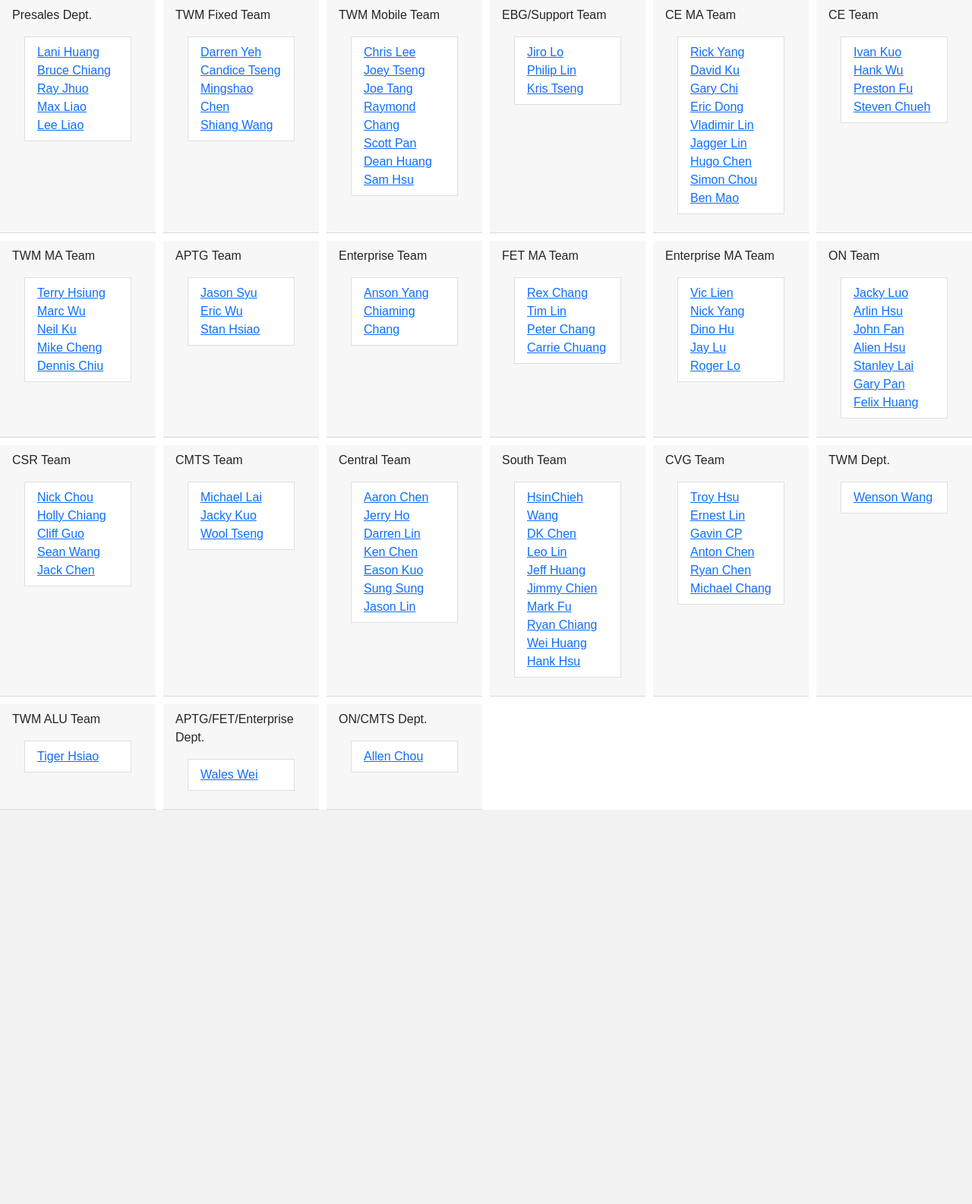
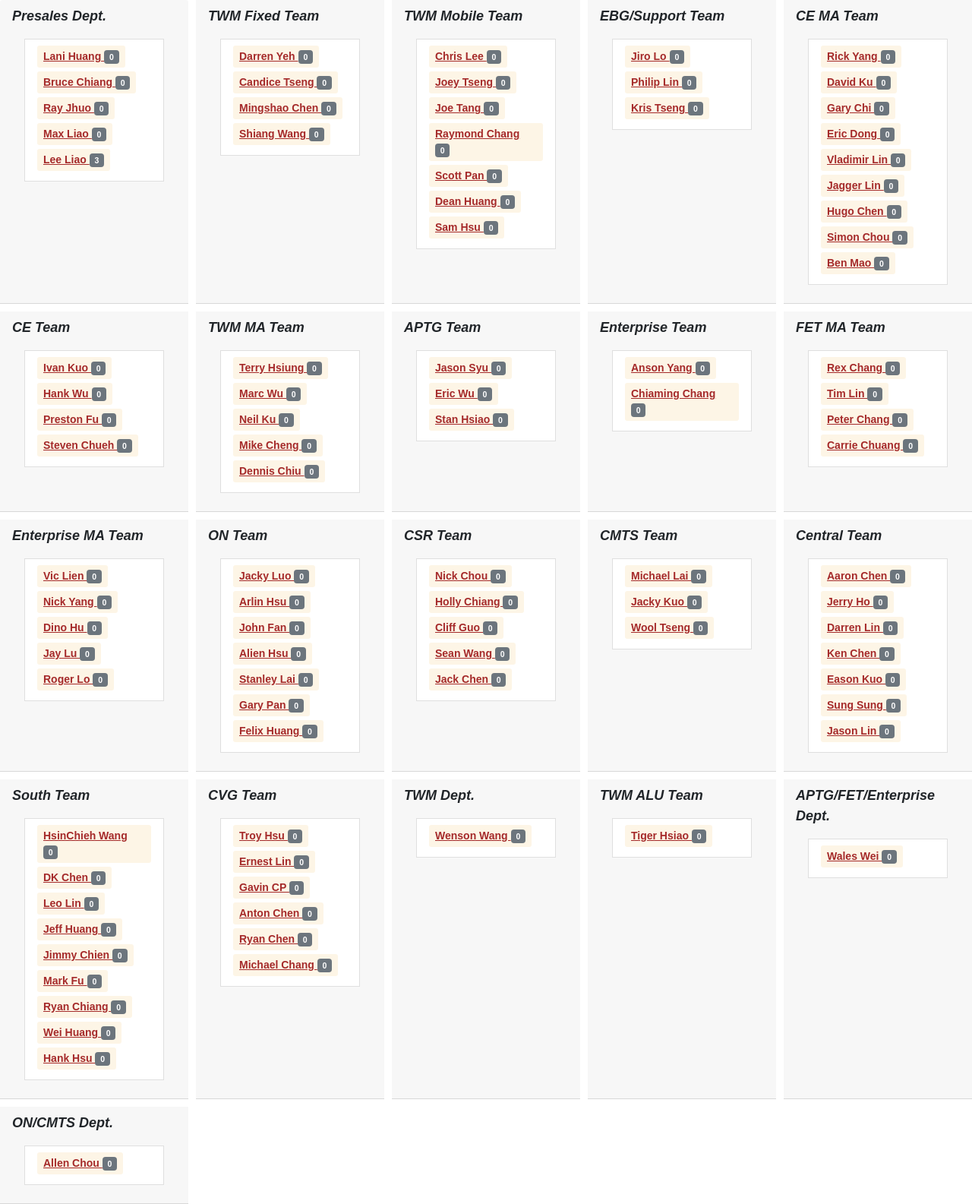
Before and after one commit to leeliaown/django-whynot, a Django app: page / in a window 1280 px wide. Shown: the part 61-1646 px from the top of the page at 76% size. Before the commit the page ends 1127 px from the top, so only its background shows below. Run offline with Django 3.2, Linux system fonts and the light colour scheme; data comes from the database, SQL or seed files in the repository; both versions use the stored data as it was after the commit.

Commit message:
add index template with new css style

```diff
--- a/cr/templates/base.html
+++ b/cr/templates/base.html
@@ -77,9 +77,12 @@
 
     {% endblock content %}
 
-    <script src="https://cdn.jsdelivr.net/npm/bootstrap@5.0.0-beta3/dist/js/bootstrap.bundle.min.js" integrity="sha384-JEW9xMcG8R+pH31jmWH6WWP0WintQrMb4s7ZOdauHnUtxwoG2vI5DkLtS3qm9Ekf" crossorigin="anonymous"></script>
+    <script src="https://cdn.jsdelivr.net/npm/bootstrap@5.0.1/dist/js/bootstrap.bundle.min.js" integrity="sha384-gtEjrD/SeCtmISkJkNUaaKMoLD0//ElJ19smozuHV6z3Iehds+3Ulb9Bn9Plx0x4" crossorigin="anonymous"></script>
     <script src="https://cdn.jsdelivr.net/npm/@popperjs/core@2.9.2/dist/umd/popper.min.js" integrity="sha384-IQsoLXl5PILFhosVNubq5LC7Qb9DXgDA9i+tQ8Zj3iwWAwPtgFTxbJ8NT4GN1R8p" crossorigin="anonymous"></script>
-<script src="https://cdn.jsdelivr.net/npm/bootstrap@5.0.1/dist/js/bootstrap.min.js" integrity="sha384-Atwg2Pkwv9vp0ygtn1JAojH0nYbwNJLPhwyoVbhoPwBhjQPR5VtM2+xf0Uwh9KtT" crossorigin="anonymous"></script>
+    <script src="https://cdn.jsdelivr.net/npm/bootstrap@5.0.1/dist/js/bootstrap.min.js" integrity="sha384-Atwg2Pkwv9vp0ygtn1JAojH0nYbwNJLPhwyoVbhoPwBhjQPR5VtM2+xf0Uwh9KtT" crossorigin="anonymous"></script>
+    <script src="https://code.jquery.com/jquery-3.6.0.min.js" integrity="sha256-/xUj+3OJU5yExlq6GSYGSHk7tPXikynS7ogEvDej/m4=" crossorigin="anonymous"></script>
+
+
 
   </body>
 </html>
--- a/cr/templates/index.html
+++ b/cr/templates/index.html
@@ -2,13 +2,6 @@
 
 
 {% block content %}
-
-<!-- <button type="button" class="btn btn-primary">
-	Notifications <span class="badge bg-secondary">4</span>
-  </button> -->
-
-<!-- <span class="badge bg-light text-dark">Light</span>
-<span class="badge bg-dark">Dark</span> -->
 
 <style>
 
@@ -16,24 +9,42 @@
 		margin: 0 auto;
 		/* max-width: 1000px; */
 		display: grid;
-		grid-template-columns: repeat(6, 1fr);
+		grid-template-columns: repeat(5, 1fr);
 		gap: 10px;
 		font-family: sans-serif;
 		}
 
+	.bb {
 
+		margin-bottom: 5px;
+		font-style: normal;
+		color: brown;
+		background-color: oldlace;
 
+	}
+
+	.c_ht {
+
+		font-weight: bold;
+		font-style: italic;
+		font-size: large;
+	}
 
 </style>
 
 <div class="cards">
-	<div class="card-header">Presales Dept.
+
+	<div class="c_ht card-header">Presales Dept.
 		<ul class="list-group list-group-flush">
 			<div class="card-body">
-		<li class="list-group-item">
+			<li class="list-group-item ">
 				{% for eng in user_list %}
 				{% if eng.eng_department == 'Presales Dept.'%}
-				<a href="{% url 'detail' eng.id %}">{{ eng }}<br/></a>
+				<!-- <a class=" " href="{% url 'detail' eng.id %}">{{ eng }}-<b>{{eng.task_set.filter|length}}</b><br/></a> -->
+				<a href="{% url 'detail' eng.id %}" type="button" class=" bb btn-sm btn-light">
+					{{ eng }} <span class="badge bg-secondary">{{eng.task_set.filter|length}}</span>
+
+				</a>
 				{% endif %}
 				{% endfor %}
 			</li>
@@ -41,13 +52,15 @@
 	</div>
 
 	</ul>
-	<div class="card-header">TWM Fixed Team
+	<div class="c_ht card-header">TWM Fixed Team
 		<ul class="list-group list-group-flush">
 			<div class="card-body">
 			<li class="list-group-item">
 				{% for eng in user_list %}
 				{% if eng.eng_department == 'TWM Fixed Team'%}
-					<a href="{% url 'detail' eng.id %}">{{ eng }}<br/></a>
+				<a href="{% url 'detail' eng.id %}" type="button" class=" bb btn-sm btn-light">
+					{{ eng }} <span class="badge bg-secondary">{{eng.task_set.filter|length}}</span>
+				</a>
 				{% endif %}
 				{% endfor %}
 			</li>
@@ -55,13 +68,16 @@
 		</ul>
 		</div>
 
-	<div class="card-header">TWM Mobile Team
+	<div class="c_ht card-header">TWM Mobile Team
 			<ul class="list-group list-group-flush">
 				<div class="card-body">
 				<li class="list-group-item">
 					{% for eng in user_list %}
 					{% if eng.eng_department == 'TWM Mobile Team'%}
-						<a href="{% url 'detail' eng.id %}">{{ eng }}<br/></a>
+					<a href="{% url 'detail' eng.id %}" type="button" class=" bb btn-sm btn-light">
+						{{ eng }} <span class="badge bg-secondary">{{eng.task_set.filter|length}}</span>
+
+					</a>
 					{% endif %}
 					{% endfor %}
 				</li>
@@ -69,13 +85,15 @@
 			</ul>
 	</div>
 
-	<div class="card-header">EBG/Support Team
+	<div class="c_ht card-header">EBG/Support Team
 		<ul class="list-group list-group-flush">
 			<div class="card-body">
 			<li class="list-group-item">
 				{% for eng in user_list %}
 				{% if eng.eng_department == 'EBG/Support Team'%}
-					<a href="{% url 'detail' eng.id %}">{{ eng }}<br/></a>
+				<a href="{% url 'detail' eng.id %}" type="button" class=" bb btn-sm btn-light">
+					{{ eng }} <span class="badge bg-secondary">{{eng.task_set.filter|length}}</span>
+				</a>
 				{% endif %}
 				{% endfor %}
 			</li>
@@ -84,13 +102,15 @@
 	</div>
 
 
-	<div class="card-header">CE MA Team
+	<div class="c_ht card-header">CE MA Team
 		<ul class="list-group list-group-flush">
 			<div class="card-body">
 			<li class="list-group-item">
 				{% for eng in user_list %}
 				{% if eng.eng_department == 'CE MA Team'%}
-					<a href="{% url 'detail' eng.id %}">{{ eng }}<br/></a>
+				<a href="{% url 'detail' eng.id %}" type="button" class=" bb btn-sm btn-light">
+					{{ eng }} <span class="badge bg-secondary">{{eng.task_set.filter|length}}</span>
+				</a>
 				{% endif %}
 				{% endfor %}
 			</li>
@@ -98,13 +118,15 @@
 		</ul>
 	</div>
 
-	<div class="card-header">CE Team
+	<div class="c_ht card-header">CE Team
 		<ul class="list-group list-group-flush">
 			<div class="card-body">
 			<li class="list-group-item">
 				{% for eng in user_list %}
 				{% if eng.eng_department == 'CE Team'%}
-					<a href="{% url 'detail' eng.id %}">{{ eng }}<br/></a>
+				<a href="{% url 'detail' eng.id %}" type="button" class=" bb btn-sm btn-light">
+					{{ eng }} <span class="badge bg-secondary">{{eng.task_set.filter|length}}</span>
+				</a>
 				{% endif %}
 				{% endfor %}
 			</li>
@@ -112,13 +134,15 @@
 		</ul>
 	</div>
 
-	<div class="card-header">TWM MA Team
+	<div class="c_ht card-header">TWM MA Team
 		<ul class="list-group list-group-flush">
 			<div class="card-body">
 			<li class="list-group-item">
 				{% for eng in user_list %}
 				{% if eng.eng_department == 'TWM MA Team'%}
-					<a href="{% url 'detail' eng.id %}">{{ eng }}<br/></a>
+				<a href="{% url 'detail' eng.id %}" type="button" class=" bb btn-sm btn-light">
+					{{ eng }} <span class="badge bg-secondary">{{eng.task_set.filter|length}}</span>
+				</a>
 				{% endif %}
 				{% endfor %}
 			</li>
@@ -126,13 +150,15 @@
 		</ul>
 	</div>
 
-	<div class="card-header">APTG Team
+	<div class="c_ht card-header">APTG Team
 		<ul class="list-group list-group-flush">
 			<div class="card-body">
 			<li class="list-group-item">
 				{% for eng in user_list %}
 				{% if eng.eng_department == 'APTG Team'%}
-					<a href="{% url 'detail' eng.id %}">{{ eng }}<br/></a>
+				<a href="{% url 'detail' eng.id %}" type="button" class=" bb btn-sm btn-light">
+					{{ eng }} <span class="badge bg-secondary">{{eng.task_set.filter|length}}</span>
+				</a>
 				{% endif %}
 				{% endfor %}
 			</li>
@@ -140,13 +166,15 @@
 		</ul>
 	</div>
 
-	<div class="card-header">Enterprise Team
+	<div class="c_ht card-header">Enterprise Team
 		<ul class="list-group list-group-flush">
 			<div class="card-body">
 			<li class="list-group-item">
 				{% for eng in user_list %}
 				{% if eng.eng_department == 'Enterprise Team'%}
-					<a href="{% url 'detail' eng.id %}">{{ eng }}<br/></a>
+				<a href="{% url 'detail' eng.id %}" type="button" class=" bb btn-sm btn-light">
+					{{ eng }} <span class="badge bg-secondary">{{eng.task_set.filter|length}}</span>
+				</a>
 				{% endif %}
 				{% endfor %}
 			</li>
@@ -154,13 +182,15 @@
 		</ul>
 	</div>
 
-	<div class="card-header">FET MA Team
+	<div class="c_ht card-header">FET MA Team
 		<ul class="list-group list-group-flush">
 			<div class="card-body">
 			<li class="list-group-item">
 				{% for eng in user_list %}
 				{% if eng.eng_department == 'FET MA Team'%}
-					<a href="{% url 'detail' eng.id %}">{{ eng }}<br/></a>
+				<a href="{% url 'detail' eng.id %}" type="button" class=" bb btn-sm btn-light">
+					{{ eng }} <span class="badge bg-secondary">{{eng.task_set.filter|length}}</span>
+				</a>
 				{% endif %}
 				{% endfor %}
 			</li>
@@ -168,13 +198,15 @@
 		</ul>
 	</div>
 
-	<div class="card-header">Enterprise MA Team
+	<div class="c_ht card-header">Enterprise MA Team
 		<ul class="list-group list-group-flush">
 			<div class="card-body">
 			<li class="list-group-item">
 				{% for eng in user_list %}
 				{% if eng.eng_department == 'Enterprise MA Team'%}
-					<a href="{% url 'detail' eng.id %}">{{ eng }}<br/></a>
+				<a href="{% url 'detail' eng.id %}" type="button" class=" bb btn-sm btn-light">
+					{{ eng }} <span class="badge bg-secondary">{{eng.task_set.filter|length}}</span>
+				</a>
 				{% endif %}
 				{% endfor %}
 			</li>
@@ -182,13 +214,15 @@
 		</ul>
 	</div>
 
-	<div class="card-header">ON Team
+	<div class="c_ht card-header">ON Team
 		<ul class="list-group list-group-flush">
 			<div class="card-body">
 			<li class="list-group-item">
 				{% for eng in user_list %}
 				{% if eng.eng_department == 'ON Team'%}
-					<a href="{% url 'detail' eng.id %}">{{ eng }}<br/></a>
+				<a href="{% url 'detail' eng.id %}" type="button" class=" bb btn-sm btn-light">
+					{{ eng }} <span class="badge bg-secondary">{{eng.task_set.filter|length}}</span>
+				</a>
 				{% endif %}
 				{% endfor %}
 			</li>
@@ -196,13 +230,15 @@
 		</ul>
 	</div>
 
-	<div class="card-header">CSR Team
+	<div class="c_ht card-header">CSR Team
 		<ul class="list-group list-group-flush">
 			<div class="card-body">
 			<li class="list-group-item">
 				{% for eng in user_list %}
 				{% if eng.eng_department == 'CSR Team'%}
-					<a href="{% url 'detail' eng.id %}">{{ eng }}<br/></a>
+				<a href="{% url 'detail' eng.id %}" type="button" class=" bb btn-sm btn-light">
+					{{ eng }} <span class="badge bg-secondary">{{eng.task_set.filter|length}}</span>
+				</a>
 				{% endif %}
 				{% endfor %}
 			</li>
@@ -210,13 +246,15 @@
 		</ul>
 	</div>
 
-	<div class="card-header">CMTS Team
+	<div class="c_ht card-header">CMTS Team
 		<ul class="list-group list-group-flush">
 			<div class="card-body">
 			<li class="list-group-item">
 				{% for eng in user_list %}
 				{% if eng.eng_department == 'CMTS Team'%}
-					<a href="{% url 'detail' eng.id %}">{{ eng }}<br/></a>
+				<a href="{% url 'detail' eng.id %}" type="button" class=" bb btn-sm btn-light">
+					{{ eng }} <span class="badge bg-secondary">{{eng.task_set.filter|length}}</span>
+				</a>
 				{% endif %}
 				{% endfor %}
 			</li>
@@ -224,13 +262,15 @@
 		</ul>
 	</div>
 
-	<div class="card-header">Central Team
+	<div class="c_ht card-header">Central Team
 		<ul class="list-group list-group-flush">
 			<div class="card-body">
 			<li class="list-group-item">
 				{% for eng in user_list %}
 				{% if eng.eng_department == 'Central Team'%}
-					<a href="{% url 'detail' eng.id %}">{{ eng }}<br/></a>
+				<a href="{% url 'detail' eng.id %}" type="button" class=" bb btn-sm btn-light">
+					{{ eng }} <span class="badge bg-secondary">{{eng.task_set.filter|length}}</span>
+				</a>
 				{% endif %}
 				{% endfor %}
 			</li>
@@ -238,13 +278,15 @@
 		</ul>
 	</div>
 
-	<div class="card-header">South Team
+	<div class="c_ht card-header">South Team
 		<ul class="list-group list-group-flush">
 			<div class="card-body">
 			<li class="list-group-item">
 				{% for eng in user_list %}
 				{% if eng.eng_department == 'South Team'%}
-					<a href="{% url 'detail' eng.id %}">{{ eng }}<br/></a>
+				<a href="{% url 'detail' eng.id %}" type="button" class=" bb btn-sm btn-light">
+					{{ eng }} <span class="badge bg-secondary">{{eng.task_set.filter|length}}</span>
+				</a>
 				{% endif %}
 				{% endfor %}
 			</li>
@@ -252,13 +294,15 @@
 		</ul>
 	</div>
 
-	<div class="card-header">CVG Team
+	<div class="c_ht card-header">CVG Team
 		<ul class="list-group list-group-flush">
 			<div class="card-body">
 			<li class="list-group-item">
 				{% for eng in user_list %}
 				{% if eng.eng_department == ''%}
-					<a href="{% url 'detail' eng.id %}">{{ eng }}<br/></a>
+				<a href="{% url 'detail' eng.id %}" type="button" class=" bb btn-sm btn-light">
+					{{ eng }} <span class="badge bg-secondary">{{eng.task_set.filter|length}}</span>
+				</a>
 				{% endif %}
 				{% endfor %}
 			</li>
@@ -266,13 +310,15 @@
 		</ul>
 	</div>
 
-	<div class="card-header">TWM Dept.
+	<div class="c_ht card-header">TWM Dept.
 		<ul class="list-group list-group-flush">
 			<div class="card-body">
 			<li class="list-group-item">
 				{% for eng in user_list %}
 				{% if eng.eng_department == 'TWM Dept.'%}
-					<a href="{% url 'detail' eng.id %}">{{ eng }}<br/></a>
+				<a href="{% url 'detail' eng.id %}" type="button" class=" bb btn-sm btn-light">
+					{{ eng }} <span class="badge bg-secondary">{{eng.task_set.filter|length}}</span>
+				</a>
 				{% endif %}
 				{% endfor %}
 			</li>
@@ -280,13 +326,15 @@
 		</ul>
 	</div>
 
-	<div class="card-header">TWM ALU Team
+	<div class="c_ht card-header">TWM ALU Team
 		<ul class="list-group list-group-flush">
 			<div class="card-body">
 			<li class="list-group-item">
 				{% for eng in user_list %}
 				{% if eng.eng_department == 'TWM ALU Team'%}
-					<a href="{% url 'detail' eng.id %}">{{ eng }}<br/></a>
+				<a href="{% url 'detail' eng.id %}" type="button" class=" bb btn-sm btn-light">
+					{{ eng }} <span class="badge bg-secondary">{{eng.task_set.filter|length}}</span>
+				</a>
 				{% endif %}
 				{% endfor %}
 			</li>
@@ -294,13 +342,15 @@
 		</ul>
 	</div>
 
-	<div class="card-header">APTG/FET/Enterprise Dept.
+	<div class="c_ht card-header">APTG/FET/Enterprise Dept.
 		<ul class="list-group list-group-flush">
 			<div class="card-body">
 			<li class="list-group-item">
 				{% for eng in user_list %}
 				{% if eng.eng_department == 'APTG/FET/Enterprise Dept.'%}
-					<a href="{% url 'detail' eng.id %}">{{ eng }}<br/></a>
+				<a href="{% url 'detail' eng.id %}" type="button" class=" bb btn-sm btn-light">
+					{{ eng }} <span class="badge bg-secondary">{{eng.task_set.filter|length}}</span>
+				</a>
 				{% endif %}
 				{% endfor %}
 			</li>
@@ -308,13 +358,15 @@
 		</ul>
 	</div>
 
-	<div class="card-header">ON/CMTS Dept.
+	<div class="c_ht card-header">ON/CMTS Dept.
 		<ul class="list-group list-group-flush">
 			<div class="card-body">
 			<li class="list-group-item">
 				{% for eng in user_list %}
 				{% if eng.eng_department == 'ON/CMTS Dept.'%}
-					<a href="{% url 'detail' eng.id %}">{{ eng }}<br/></a>
+				<a href="{% url 'detail' eng.id %}" type="button" class=" bb btn-sm btn-light">
+					{{ eng }} <span class="badge bg-secondary">{{eng.task_set.filter|length}}</span>
+				</a>
 				{% endif %}
 				{% endfor %}
 			</li>
--- a/cr/views.py
+++ b/cr/views.py
@@ -11,6 +11,7 @@ import datetime
 
 def index(request):
     user_list = Engineer.objects.all()
+
     context = {
 
         'user_list': user_list
@@ -86,6 +87,7 @@ def detail(request, user_id):
     user = get_object_or_404(Engineer, pk=user_id)
     current_user = request.user.username
     eng = Engineer.objects.get(pk=user_id)
+    # eng_count = eng.objects.count()
     caption_text = ""
 
     if request.GET.get('s1') == '13':
@@ -137,6 +139,7 @@ def detail(request, user_id):
         'myFilter': myFilter,
         'task_date': task_date,
         'caption_text':caption_text,
+        # 'eng_count': eng_count,
 
 
     }
```
Also changed, not shown: cr/forms.py (+9 -1 lines), db.sqlite3. Lines whose indentation alone changed are shown as unchanged.
